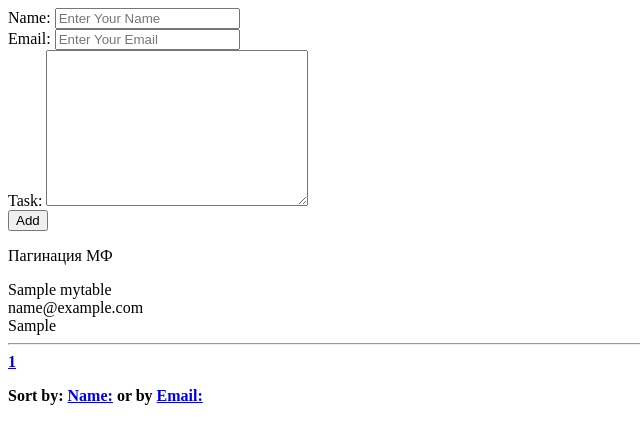
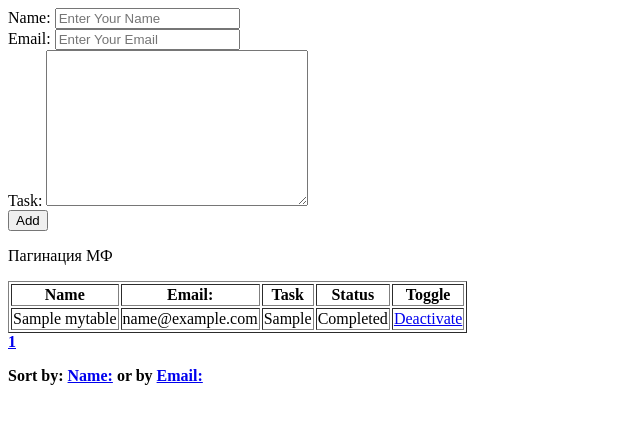
Before and after one commit to stndv/MVC_Task, a PHP site: page /index.php in a window 1280 px wide. Shown: the top 444 px of the page, without its empty margins (0-640 px from the left). Run offline with PHP 8.4, Linux system fonts and the light colour scheme; tables that the repository leaves empty or names only in its code hold one stand-in row (values such as "Sample post").

Commit message:
commit project rebuilt

```diff
--- a/connect.php
+++ b/connect.php
@@ -18,7 +18,7 @@ try {
     die();
 }
 //--------------------
-class TableRows extends RecursiveIteratorIterator {
+/*class TableRows extends RecursiveIteratorIterator {
     function __construct($it) {
       parent::__construct($it, self::LEAVES_ONLY);
     }
@@ -35,5 +35,5 @@ class TableRows extends RecursiveIteratorIterator {
       echo "</tr>" . "\n";
     }
   }
-
+*/
 ?>
--- a/index.php
+++ b/index.php
@@ -25,8 +25,6 @@
 	$row = $countsql->fetch();
 	$numrecords = $row[0];
 	$numlinks = ceil($numrecords/$numperpage);
-	//var_dump(ceil($numrecords));
-	//var_dump(ceil($numlinks));
 
 	//create a page
 	$page = (isset($_GET['start']))?$_GET['start']:0;
@@ -36,22 +34,35 @@
 	$sortname = (isset($_GET['sort']))?$_GET['sort']:0;
 	//$db->setAttribute(PDO::ATTR_ERRMODE, PDO::ERRMODE_EXCEPTION);
 	if($sortname == 'name') {
-		$stmt = $db->prepare("SELECT name,email,task FROM mytable ORDER BY name ");
+		$stmt = $db->prepare("SELECT id, name,email,task, idDone FROM mytable ORDER BY name ");
 	}
 	else if($sortname == 'email') {
-		$stmt = $db->prepare("SELECT name, email, task FROM mytable ORDER BY email");
+		$stmt = $db->prepare("SELECT id, name, email, task, idDone FROM mytable ORDER BY email");
 	}
 	else{
-		$stmt = $db->prepare("SELECT name, email, task from mytable LIMIT $start, $numperpage");
+		$stmt = $db->prepare("SELECT id, name, email, task, idDone from mytable LIMIT $start, $numperpage");
 	}
 	//Print current results
+	echo "<table border=1><tr>
+                <th>Name</th>
+                <th>Email: </th>
+                <th>Task</th>
+				<th>Status</th>
+				<th>Toggle</th></tr>";
+
 	$stmt->execute();
-	while($row = $stmt->fetch()){
-		$name = $row[0];
-		$email = $row[1];
-		$task = $row[2];
-		echo "$name <br> $email <br> $task <br> <hr>";
+		while($info = $stmt->fetch()){
+		//var_dump($info);die;
+		$name = $info['name'];
+		$email = $info['email'];
+		$task = $info['task'];
+		$status = ($info['idDone']=="1")?"Completed":"NotCompleted";
+		$toggle = ($info['idDone']=="1")
+                ?"<a href=deactivate.php?id=".$info['id'].">Deactivate</a>"
+                :"<a href=activate.php?id=".$info['id'].">Activate</a>";
+		echo "<tr> <td>$name</td> <td>$email</td> <td>$task</td> <td>$status</td> <td>$toggle</td>";
 	}
+	echo "</tr> </table>";
 
 	} catch(PDOException $e) {
 		echo "Error: " . $e->getMessage();
--- a/process.php
+++ b/process.php
@@ -1,8 +1,6 @@
 <!DOCTYPE html>
 <html>
-<head>
-
-</head>
+<head></head>
 <body>
 
 <a href="index.php">Back to main page</a>
@@ -42,6 +40,5 @@ if($_SERVER["REQUEST_METHOD"] == "GET"){
 }
 
 ?>
-
 </body>
 </html>
```
